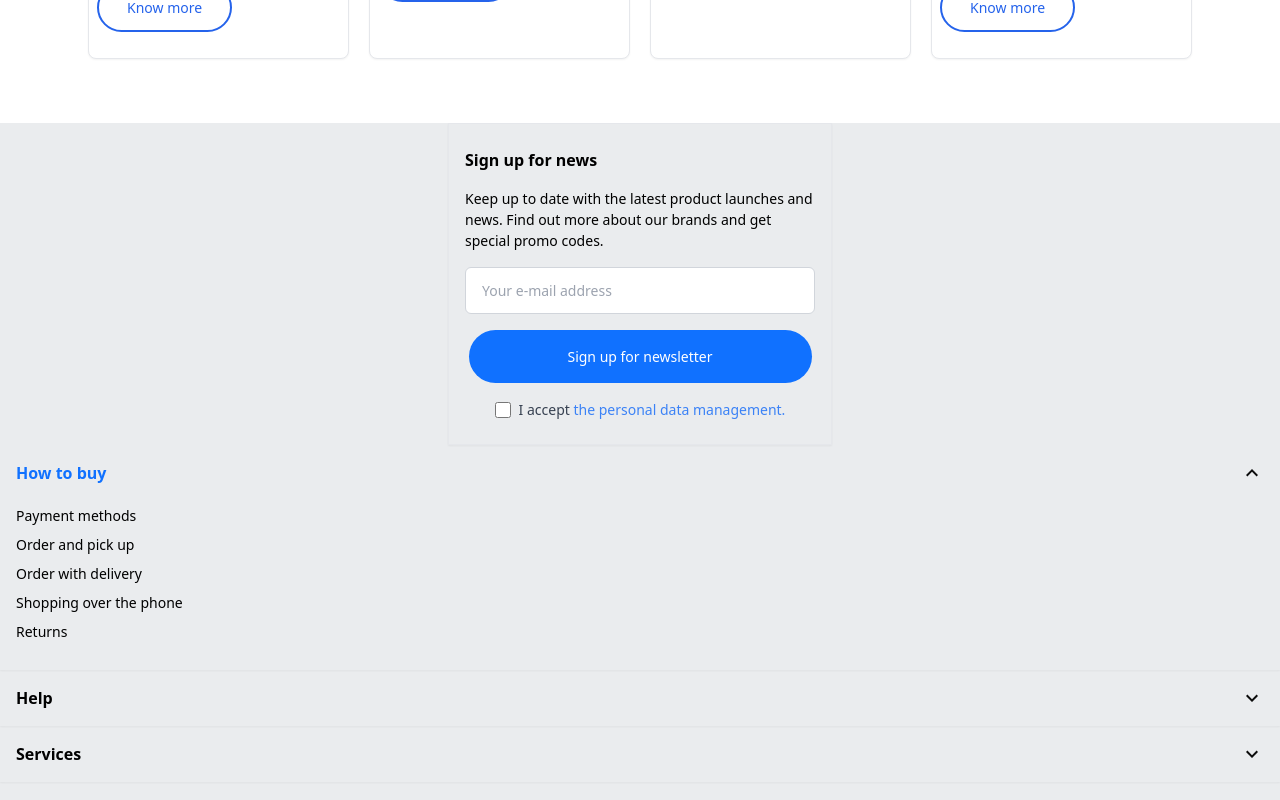
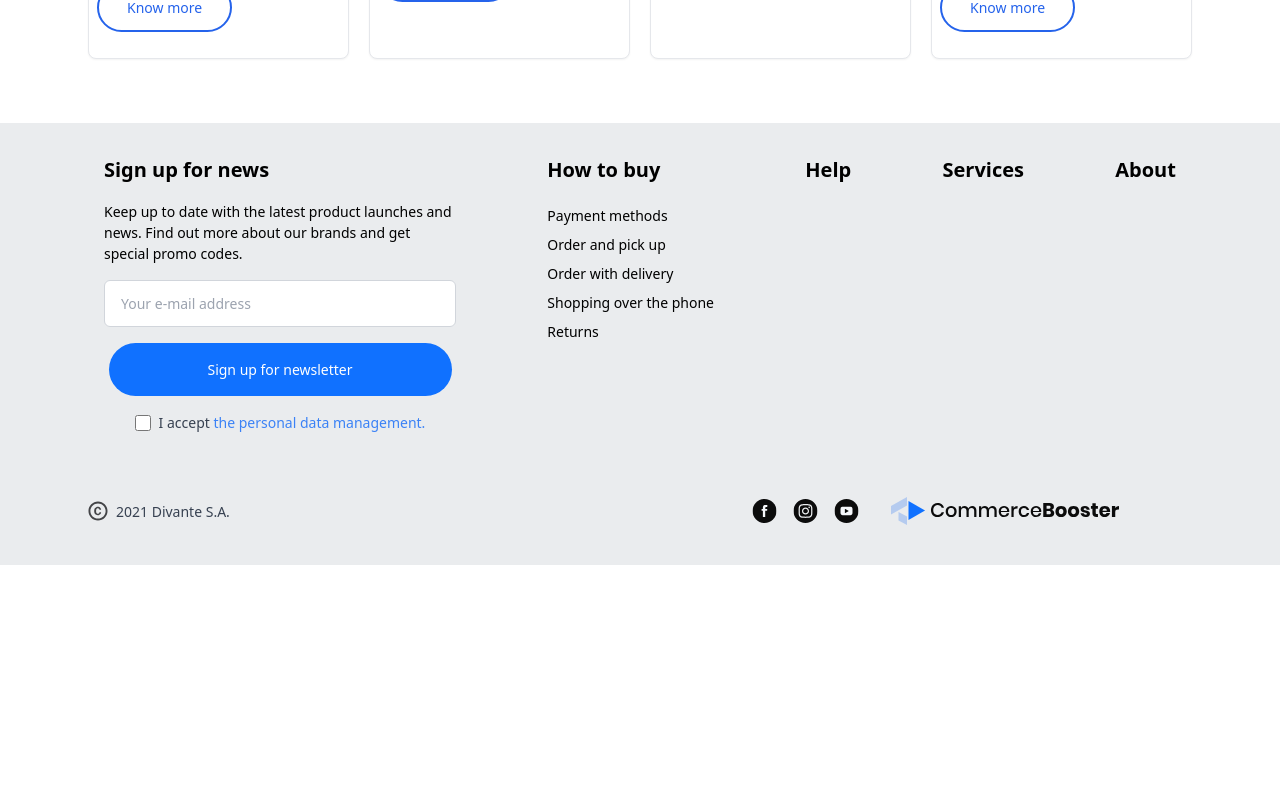
Before and after one commit to darshanbajgain/commerce-booster, a React (Vite) app: page / in a window 1280 px wide. Shown: the part 3860-4660 px from the top of the page. After the commit the page ends 4425 px from the top, so only its background shows below. Built offline with nearby package versions, Linux system fonts and the light colour scheme.

Commit message:
style & refactor: footer made responsove and refactored

```diff
--- a/src/component/Footer/Footer.jsx
+++ b/src/component/Footer/Footer.jsx
@@ -8,7 +8,8 @@ import LogoComponent from "./LogoComponent";
 const Footer = () => {
 
     return (
-        <div className="mt-[64px] bg-bgForSeacrchBorder">
+        <div className="mt-[64px] bg-bgForSeacrchBorder lg:px-[88px] pt-[8px]">
+            <div className="flex flex-col lg:flex-row lg:justify-between">
                 <SignUpCard />
                 <HowToBuy title="How to buy">
                     <FooterItem text="Payment methods" />
@@ -17,11 +18,35 @@ const Footer = () => {
                     <FooterItem text="Shopping over the phone" />
                     <FooterItem text="Returns" />
                 </HowToBuy>
-            <OtherDropDowns title="Help" />
-            <OtherDropDowns title="Services" />
-            <OtherDropDowns title="About" />
+                <OtherDropDowns title="Help" >
+                    <FooterItem text="Contact" />
+                    <FooterItem text="Online Help" />
+                    <FooterItem text="Our Commitments" />
+                    <FooterItem text="Give Feedback" />
+                </OtherDropDowns>
+                <OtherDropDowns title="Services" >
+                    <FooterItem text="Transport" />
+                    <FooterItem text="Design Service" />
+                    <FooterItem text="Paint a plaster mixing service" />
+                    <FooterItem text="Dimension adn assembly service" />
+                    <FooterItem text="Return of used equipment" />
+                    <FooterItem text="Additional services" />
+                </OtherDropDowns>
+                <OtherDropDowns title="About" >
+                    <FooterItem text="About us" />
+                    <FooterItem text="Press Office" />
+                    <FooterItem text="For suppliers" />
+                    <FooterItem text="Regulations" />
+                    <FooterItem text="Privacy Policy" />
+                    <FooterItem text="Cookies" />
+                    <FooterItem text="Personal Data Request" />
+                </OtherDropDowns>
+            </div>
+
             <LogoComponent />
-            <div className="h-[259px] bg-white">
+
+
+            <div className="h-[259px] bg-white lg:hidden">
                 {/* {empty div} */}
             </div>
 
--- a/src/component/Footer/HowToBuy.jsx
+++ b/src/component/Footer/HowToBuy.jsx
@@ -3,14 +3,14 @@ import arrowUp from "../../assets/footer_assets/keyboard_arrow_up.svg";
 const HowToBuy = ({ title, children }) => {
 
     return (
-        <div className=" m-0 pb-6 border-gray-200 shadow-sm">
-            <div className="m-4 flex flex-row justify-between items-center">
+        <div className=" m-0 pb-6 border-gray-200 shadow-sm lg:mt-6 lg:shadow-none">
+            <div className="m-4 flex flex-row justify-between items-center  lg:mt-0">
                 <h3
-                    className="font-bold cursor-pointer text-bgForOrderBtn text-[16px]"
+                    className="font-bold cursor-pointer text-bgForOrderBtn text-[16px] lg:text-[20px] lg:text-black"
                 >
                     {title}
                 </h3>
-                <img src={arrowUp} />
+                <img className="lg:hidden" src={arrowUp} />
             </div>
             <ul className="mx-4">{children}</ul>
         </div>
--- a/src/component/Footer/LogoComponent.jsx
+++ b/src/component/Footer/LogoComponent.jsx
@@ -8,20 +8,26 @@ import siteLogo from "../../assets/footer_assets/logo/logotype.svg";
 const LogoComponent = () => {
 
     return (
-        <div className="flex flex-col justify-center items-center">
-            <div className="flex flex-col items-center justify-center">
-                <div className="flex items-center flex-col py-[40px] px-[73px">
-                    <div className="flex gap-x-4 mb-4">
+        <div className="flex flex-col justify-center items-center lg:flex-row lg:justify-between">
+            <div className="hidden lg:flex gap-x-2 items-center">
+                <img className="w-5 h-5" alt="copyright" src={copyRightLogo} />
+                <span className="text-[14px]  text-gray-700">
+                    2021 Divante S.A.
+                </span>
+            </div>
+            <div className="flex flex-col  lg:flex-row  justify-center">
+                <div className="flex items-center flex-col py-[40px] px-[73px] lg:flex-row lg:gap-x-8">
+                    <div className="flex gap-x-4 mb-4 lg:mb-0">
                         <img src={fbLogo} />
                         <img src={instaLogo} />
                         <img src={ytLogo} />
                     </div>
-                    <div className=" mt-4 flex justify-center">
+                    <div className=" mt-4 flex justify-center lg:mt-0">
                         <img src={siteLogo} />
                     </div>
                 </div>
             </div>
-            <div className="flex gap-x-2 item-center justify-center p-1">
+            <div className="lg:hidden flex gap-x-2 items-center justify-center p-1">
                 <img className="w-5 h-5" alt="copyright" src={copyRightLogo} />
                 <span className="text-[14px] mb-4 text-gray-700">
                     2021 Divante S.A.
--- a/src/component/Footer/OtherDropDowns.jsx
+++ b/src/component/Footer/OtherDropDowns.jsx
@@ -3,14 +3,14 @@ import arrowUp from "../../assets/footer_assets/keyboard_arrow_down.svg";
 const OtherDropDowns = ({title}) => {
 
     return (
-        <div className=" m-0 p-4  border-gray-200 shadow-sm">
+        <div className=" m-0 p-4  border-gray-200 shadow-sm lg:mt-2 lg:shadow-none">
             <div className="flex flex-row justify-between items-center">
                 <h3
-                    className="font-bold cursor-pointer text-[16px]"
+                    className="font-bold cursor-pointer text-[16px]  lg:text-[20px]"
                 >
                     {title}
                 </h3>
-                <img src={arrowUp} />
+                <img className="lg:hidden" src={arrowUp} />
             </div>
         </div>
     )
--- a/src/component/Footer/SignUpCard.jsx
+++ b/src/component/Footer/SignUpCard.jsx
@@ -1,7 +1,7 @@
 const SignUpCard = () => {
     return (
-        <div className="max-w-sm mx-auto border border-gray-200 shadow-sm">
-            <h2 className="text-[16px] font-bold mx-4 mt-6">Sign up for news</h2>
+        <div className="max-w-sm mx-auto lg:mx-0 border border-gray-200 lg:border-none shadow-sm lg:mt-6 lg:shadow-none">
+            <h2 className="text-[16px] lg:text-[20px] font-bold mx-4 mt-6 lg:mt-0 ">Sign up for news</h2>
             <p className="text-[14px] m-4">
                 Keep up to date with the latest product launches and news. Find out more about our brands and get special promo codes.
             </p>
```
Lines whose indentation alone changed are shown as unchanged.
